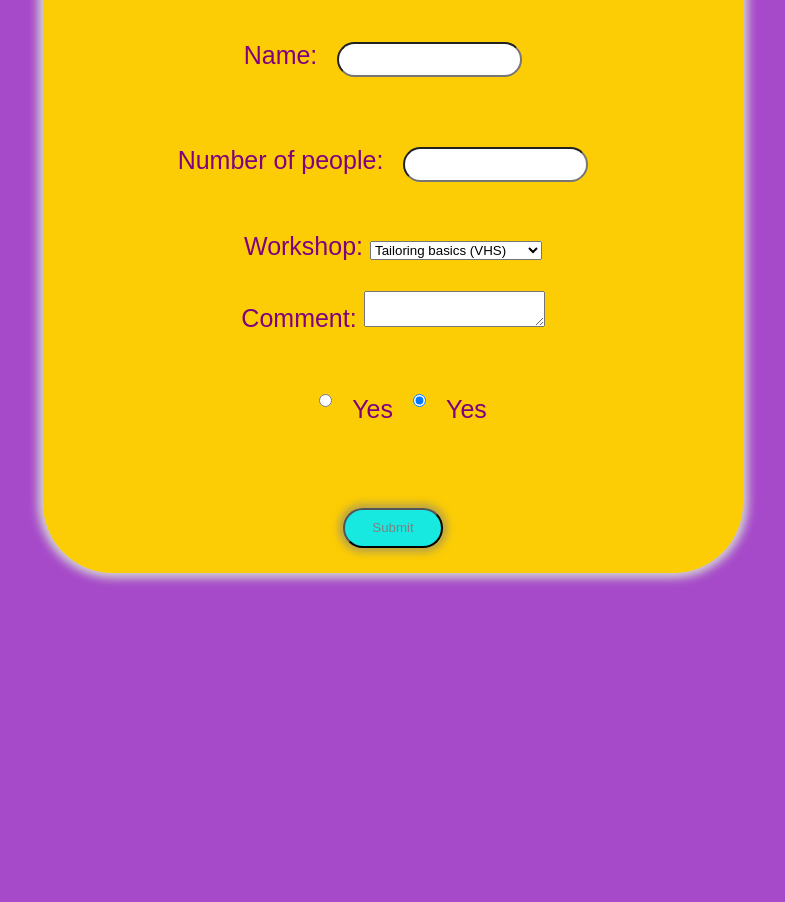
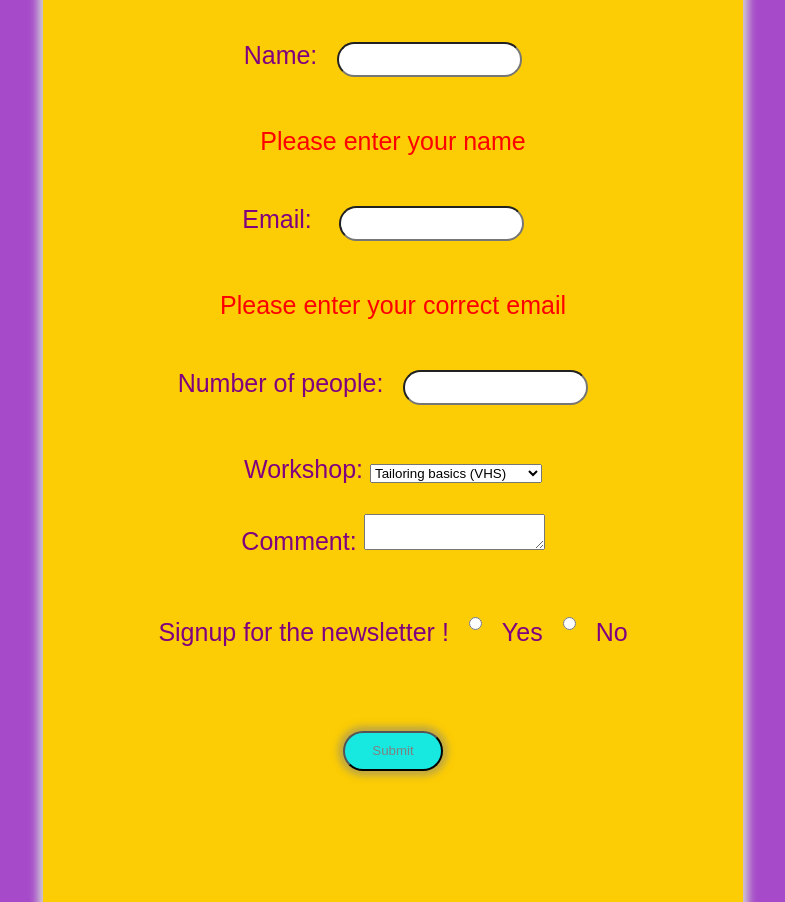
Before and after one commit to Laurazig/ReactWardrobe, a React (Create React App) app in the folder leipzig-wardrobe-react/: page /workshops in a window 1280 px wide. Shown: the part 2060-2962 px from the top of the page, without its empty margins (247-1032 px from the left). Before the commit the page ends 2648 px from the top, so only its background shows below. Built offline with nearby package versions, Linux system fonts and the light colour scheme.

Commit message:
couple of error messages but need to control them

```diff
--- a/leipzig-wardrobe-react/src/App.css
+++ b/leipzig-wardrobe-react/src/App.css
@@ -148,7 +148,7 @@ form{
 
 .formReg{
   width: 700px;
-  height: 700px;
+  height: 1100px;
   background-color:#FCCD04;
   border-radius: 70px;
   box-shadow: 0 0 10px 5px lightgray;
@@ -167,3 +167,11 @@ input{
 form div {
   margin: 30px;
 }
+
+.errorVisible{
+  display:block;
+  color: red;
+}
+.errorNotVisible{
+  display:none;
+}
--- a/leipzig-wardrobe-react/src/Components/FormRegister.js
+++ b/leipzig-wardrobe-react/src/Components/FormRegister.js
@@ -1,15 +1,17 @@
 import React, { useState } from "react";
-
-
-
 
 const FormRegister = () => {
 
     const [ userName, setUserName ] = useState("")
+    const [ userEmail, setUserEmail ] = useState("")
     const [ num, setNum ] = useState("")
     const [ select, setSelect  ] = useState("")
     const [ comment, setComment ] = useState("")
     const [ newsLetter, setNewsLetter ] = useState("")
+
+    const nameErrorDiv = React.createRef();
+    const emailErrorDiv = React.createRef();
+
 
     const updateData = event =>{
         switch(event.target.userName) {
@@ -45,13 +47,29 @@ const FormRegister = () => {
         setNewsLetter("");
     }
 
+    const checkNameOnBlur = () => {
+        // console.log("the name input lost focus")
+        if (userName.trim().length === 0) {
+            nameErrorDiv.current.style.display = "block";
+        }  else {
+            nameErrorDiv.current.style.display = "none";
+        }
+    }
+
     return(
         <div className="divFormReg">
             <form className="formReg" onSubmit={userData} >
                 <h2>Register for a workshop (formRegister.js)</h2>
                 <div>
                     <label htmlFor="user_name">Name:</label>
-                    <input id="user_name" name="user_name" onChange={updateData} />
+                    <input id="user_name" name="user_name" onChange={updateData} onBlur={checkNameOnBlur} />
+                    <div className="errorVisible" ref={nameErrorDiv}>Please enter your name</div>
+                </div>
+
+                <div>
+                    <label htmlFor="user_email">Email: </label>
+                    <input id="user_email" name="user_email" onChange={updateData} />
+                    <div className="errorVisible" ref={emailErrorDiv}>Please enter your correct email</div>
                 </div>
 
                 <div>
@@ -74,10 +92,12 @@ const FormRegister = () => {
                 </div>
 
                 <div>
-                    <input className="radio_input radio_input_right" type="radio" name="news_letter" onChange={updateData} value="yes" checked={newsLetter === "yes"}/>
+                    <label>Signup for the newsletter !</label>
+                    <input className="radio_input radio_input_right" type="radio" name="news_letter" onChange={updateData} value="yes" />
                     <label className="radio_label">Yes</label>
-                    <input className="radio_input radio_input_left" type="radio" name="news_letter" onChange={updateData} value="yes" checked={newsLetter !== "yes"}/>
-                    <label className="radio_label">Yes</label>
+                    <input className="radio_input radio_input_left" type="radio" name="news_letter" onChange={updateData} value="yes"/>
+{/* why is checked on no?  checked={newsLetter !== "yes"}*/}
+                    <label className="radio_label">No</label>
                 </div>
                 <div className="form_div">
                     <button id="buttonAdd">Submit</button>
```
Also changed, not shown: 1 other file (tests, documents, lock files or other folders).
